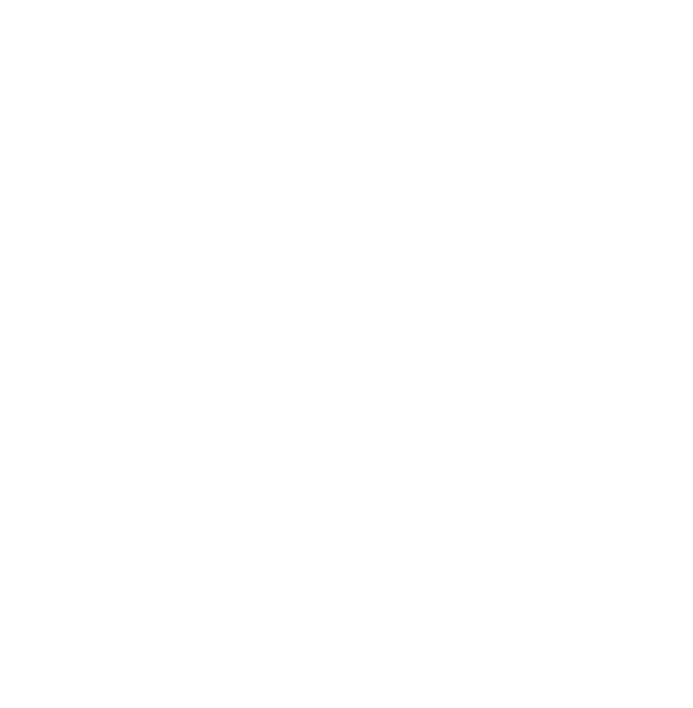
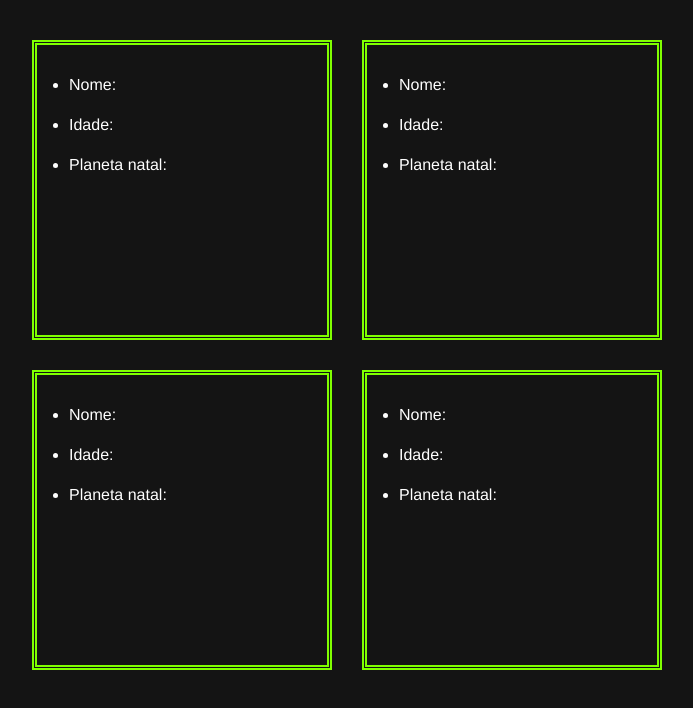
Before and after one commit to joniptt/Teste-Stratum, a Vue app in the folder millennium-falcon/: page /planeta in a window 1280 px wide. Shown: the top 708 px of the page, without its empty margins (288-981 px from the left). Built offline with nearby package versions, Linux system fonts and the light colour scheme; no server answers.

Commit message:
Botão More info
botão more info para consultar planeta natal

```diff
--- a/millennium-falcon/src/assets/css/people.css
+++ b/millennium-falcon/src/assets/css/people.css
@@ -22,6 +22,16 @@
   color: black;
   background-color: chartreuse;
 }
+#home-card {
+  width: 300px;
+  height: 300px;
+  float: left;
+  border: 1px double chartreuse;
+  margin: 15px;
+  display: block;
+  border-width: 5px;
+  color: white;
+}
 #card {
   width: 300px;
   height: 400px;
@@ -34,15 +44,27 @@
 }
 #containner {
   padding: 25px 25px;
-  margin: 150px auto;
-  display: table;
+  margin-left: 280px;
+  margin-top: 150px;
+}
+#containner-home {
+  padding: 25px 25px;
+  margin-left: 280px;
 }
 
 body {
   background-color: rgb(20, 20, 20);
 }
+.home {
+  display: block;
+  float: left;
+  text-align: left;
+  line-height: 40px;
+  margin-top: 20px;
+}
 
 .jedi {
+  margin-top: 20px;
   display: block;
   float: left;
   text-align: left;
@@ -53,3 +75,17 @@
   max-height: 100%;
   object-fit: contain;
 }
+button {
+  background-color: black;
+  border: none;
+  padding: 10px;
+  border-radius: 5px;
+  color: chartreuse;
+  margin-left: 920px;
+  margin-top: 20px;
+  transition: all ease 1s;
+}
+button:hover {
+  background-color: chartreuse;
+  color: black;
+}
--- a/millennium-falcon/src/pages/MainPage.vue
+++ b/millennium-falcon/src/pages/MainPage.vue
@@ -38,7 +38,7 @@
     naves: 0,
     filmes: 0,
   }),
-  mounted() {
+  created() {
     api
       .get("people")
       .then((response) => {
--- a/millennium-falcon/src/pages/filmes.vue
+++ b/millennium-falcon/src/pages/filmes.vue
@@ -32,7 +32,7 @@
     }
   },
   methods: {},
-  mounted() {
+  created() {
     api
       .get("films")
       .then((response) => {
--- a/millennium-falcon/src/pages/naves.vue
+++ b/millennium-falcon/src/pages/naves.vue
@@ -59,7 +59,6 @@
       return this.naves.length
     },
   },
-  mounted() {},
 }
 </script>
 
--- a/millennium-falcon/src/pages/pessoas.vue
+++ b/millennium-falcon/src/pages/pessoas.vue
@@ -40,19 +40,40 @@
         </ul>
       </div>
     </div>
+    <planeta v-if="seen == false" />
+    <button v-if="seen" @click="hide">More Info</button>
+    <button v-if="seen == false" @click="show">Less Info</button>
   </div>
 </template>
 
 <script>
 import api from "../services/api"
+import planeta from "./planeta.vue"
 export default {
   name: "Pessoas",
+  components: {
+    planeta,
+  },
   data() {
-    return { luke: [], darth: [], leia: [], obi: [], planeta: [] }
+    return {
+      seen: true,
+      luke: [],
+      darth: [],
+      leia: [],
+      obi: [],
+      planeta: [],
+    }
   },
-  methods: {},
+  methods: {
+    show() {
+      return (this.seen = true)
+    },
+    hide() {
+      return (this.seen = false)
+    },
+  },
   computed: {},
-  mounted() {
+  created() {
     api
       .get("people")
       .then((response) => {
--- /dev/null
+++ b/millennium-falcon/src/pages/planeta.vue
@@ -0,0 +1,51 @@
+<template>
+  <div>
+    <div id="containner-home">
+      <div id="home-card">
+        <ul class="home">
+          <li>Nome:</li>
+          <li>Idade:</li>
+          <li>Planeta natal:</li>
+        </ul>
+      </div>
+      <div id="home-card">
+        <ul class="home">
+          <li>Nome:</li>
+          <li>Idade:</li>
+          <li>Planeta natal:</li>
+        </ul>
+      </div>
+      <div id="home-card">
+        <ul class="home">
+          <li>Nome:</li>
+          <li>Idade:</li>
+          <li>Planeta natal:</li>
+        </ul>
+      </div>
+      <div id="home-card">
+        <ul class="home">
+          <li>Nome:</li>
+          <li>Idade:</li>
+          <li>Planeta natal:</li>
+        </ul>
+      </div>
+    </div>
+  </div>
+</template>
+
+<script>
+import api from "../services/api"
+export default {
+  name: "planeta",
+  data() {
+    return {}
+  },
+  created() {
+    api.get("")
+  },
+}
+</script>
+
+<style>
+@import "../assets/css/people.css";
+</style>
--- a/millennium-falcon/src/router/index.js
+++ b/millennium-falcon/src/router/index.js
@@ -25,6 +25,11 @@
     name: "Naves",
     component: () => import("../pages/naves"),
   },
+  {
+    path: "/planeta",
+    name: "Planeta",
+    component: () => import("../pages/planeta"),
+  },
 ]
 
 const router = new VueRouter({
--- a/millennium-falcon/src/services/starships.js
+++ b/millennium-falcon/src/services/starships.js
@@ -1,6 +1,6 @@
 import axios from "axios"
 
 const starships = axios.create({
-  baseURL: "https://swapi.dev/api/starships",
+  baseURL: "https://swapi.dev/api/starships/",
 })
 export default starships
```
